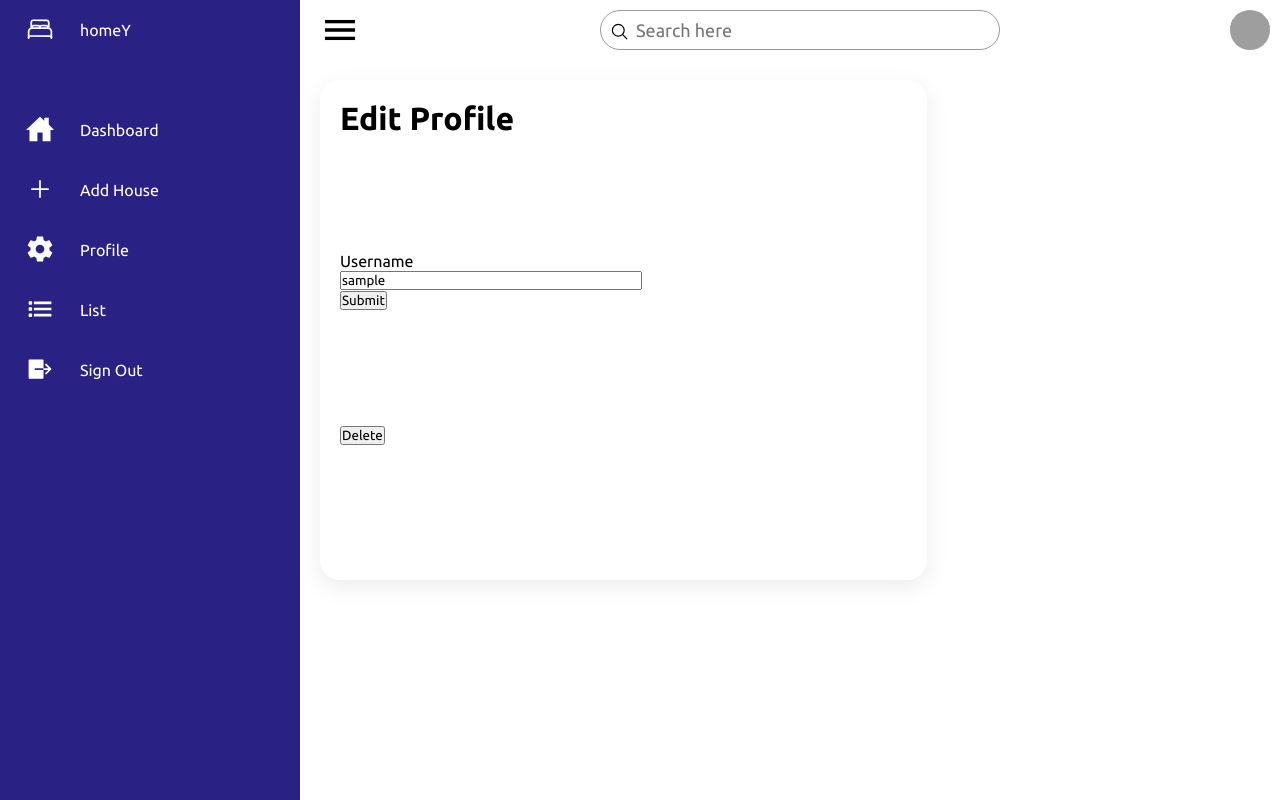
After one commit to math-lover31415/Homey, a Flask app: page /edit_profile in a window 1280 px wide. The commit adds this page. Run offline with Flask 3, Linux system fonts and the light colour scheme; the visitor is signed in with stand-in values (Sample User, id 1); grey boxes are pictures that could not be loaded.

Commit message:
Change username and delete account

```diff
--- a/app/forms.py
+++ b/app/forms.py
@@ -1,6 +1,6 @@
 from flask_wtf import FlaskForm
 from wtforms import StringField, PasswordField, BooleanField, SubmitField, DecimalField, TextAreaField, SelectField
-from wtforms.validators import ValidationError, DataRequired, Email, EqualTo
+from wtforms.validators import ValidationError, DataRequired, Email, EqualTo, Length
 
 from app.models import User
 
@@ -11,6 +11,11 @@ class LoginForm(FlaskForm):
     remember_me = BooleanField('Remember Me')
     submit = SubmitField('Sign In')
 
+
+class EditProfileForm(FlaskForm):
+    username = StringField('Username', validators=[DataRequired()])
+    about_me = TextAreaField('About me', validators=[Length(min=0, max=140)])
+    submit = SubmitField('Submit')
 
 class RegistrationForm(FlaskForm):
     username = StringField('Username', validators=[DataRequired()])
--- a/app/routes.py
+++ b/app/routes.py
@@ -6,6 +6,7 @@ from random import sample
 
 from app import app, db
 from app.forms import LoginForm,RegistrationForm, HouseForm
+from app.forms import EditProfileForm
 from app.models import User, House
 
 @app.route('/index')
@@ -76,3 +77,24 @@ def user(id):
     user = User.query.filter_by(id=id).first_or_404()
     house_list = House.query.filter_by(owner=user.id)
     return render_template('user.html', user=user, house_list=house_list, title="%s's profile" % user.username)
+
+@app.route('/edit_profile', methods=['GET', 'POST'])
+@login_required
+def settings():
+    form = EditProfileForm()
+    if form.validate_on_submit():
+        current_user.username = form.username.data
+        current_user.about_me = form.about_me.data
+        db.session.commit()
+        flash('Your changes have been saved.')
+        return redirect(url_for('settings'))
+    elif request.method == 'GET':
+        form.username.data = current_user.username
+    return render_template('settings.html', title='Edit Profile', form=form)
+
+@app.route('/delete', methods=["GET"])
+def delete():
+    u = User.query.filter_by(id=current_user.id).first_or_404()
+    db.session.delete(u)
+    db.session.commit()
+    return redirect(url_for('logout'))
--- a/app/templates/base.html
+++ b/app/templates/base.html
@@ -65,6 +65,14 @@
                         <span class="title">Add House</span>
                     </a>
                 </li>
+                <li>
+                    <a href="{{ url_for('settings') }}">
+                        <span class="icon">
+                            <ion-icon name="settings-sharp"></ion-icon>
+                        </span>
+                        <span class="title">Profile</span>
+                    </a>
+                </li>
                 {% endif %}
 
                 <li>
@@ -123,8 +131,8 @@
                     <a href="{{ url_for('login') }}">Login
                     {% else %}
                     <a href="{{ url_for('user', id=current_user.id) }}">Profile
+                    <img src="{{ current_user.avatar(128) }}" alt="Text">
                     {% endif %}
-                    <img src="{{ current_user.avatar(128) }}" alt="Text">
                     </a>
                 </div>
             </div>
--- /dev/null
+++ b/app/templates/settings.html
@@ -0,0 +1,28 @@
+{% extends "base.html" %}
+
+{% block content %}
+<link rel="stylesheet" type="text/css" href="../static/styles/book.css" />
+
+<div class="details">
+    <div class="Bookdetails">
+        <div class="cardHeader">
+            <h1>Edit Profile</h1>
+        </div>
+        <form action="" method="post">
+            {{ form.hidden_tag() }}
+            <p>
+                {{ form.username.label }}<br>
+                {{ form.username(size=32) }}<br>
+                {% for error in form.username.errors %}
+                <span style="color: red;">[{{ error }}]</span>
+                {% endfor %}
+            </p>
+            <input class="col" type="submit" class="btn" value="Submit">
+        </form>
+        <form  method="GET" action="{{ url_for('delete') }}">
+            <input  class="col" type="submit" class="btn" value="Delete">
+        </form>
+    </div>
+</div>
+
+{% endblock %}
```
Also changed, not shown: app.db.
